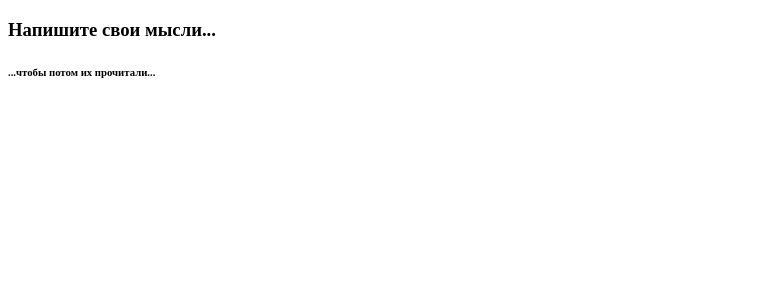
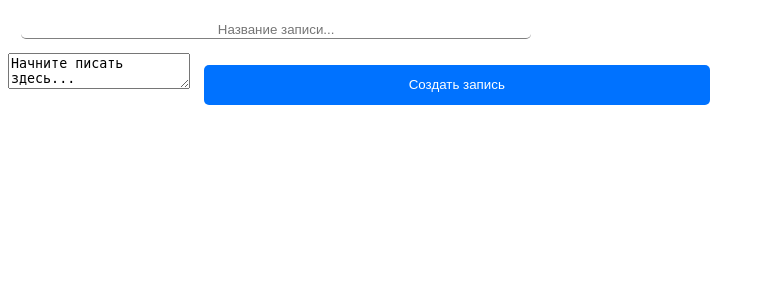
Before and after one commit to AlexanderLivanov/FotosCMS2, a PHP site: page /a/sys/cms/posts.php in a window 1280 px wide. Shown: the top 300 px of the page, without its empty margins (0-765 px from the left). Run offline with PHP 8.4, Linux system fonts and the light colour scheme; some libraries are stand-ins or nearby versions.

Commit message:
Записи появляются в БД
(ура победа)))

```diff
--- a/a/sys/cms/posts.php
+++ b/a/sys/cms/posts.php
@@ -5,46 +5,64 @@
     <meta charset="UTF-8">
     <meta name="viewport" content="width=device-width, initial-scale=1.0">
     <script src="https://code.jquery.com/jquery-3.7.1.min.js"></script>
-    <title></title>
+    <script src="https://cdn.tiny.cloud/1/qz8i2t9v3yqmvp0hyjlv95kybrn89u3py39nj1efjraq0e9p/tinymce/6/tinymce.min.js" referrerpolicy="origin"></script>
+
+    <title>Создать запись</title>
+    <style>
+        #title input {
+            width: 40%;
+            margin: 1em;
+            padding: .5;
+            border: none;
+            border-bottom: 1px solid grey;
+            border-radius: 5px;
+            outline: none;
+            text-align: center;
+        }
+
+        #submit_post_btn {
+            margin: 10px;
+            color: white;
+            width: 40%;
+            height: 40px;
+            text-align: center;
+            vertical-align: middle;
+            background-color: #0072ff;
+            transition: all 0.3s;
+            border: none;
+            border-radius: 5px;
+            cursor: pointer;
+        }
+
+        #submit_post_btn:hover {
+            color: white;
+            width: 41%;
+            height: 40px;
+            text-align: center;
+            vertical-align: middle;
+            background-color: #59be6e;
+            transition: all 0.3s;
+            border: none;
+            border-radius: 5px;
+            cursor: pointer;
+        }
+    </style>
 </head>
 
 <body>
-    <div id="editor">
-        <h3>Напишите свои мысли...</h3>
-        <h6>...чтобы потом их прочитали...</h6>
-    </div>
-    <script src="https://cdn.ckeditor.com/ckeditor5/39.0.2/classic/ckeditor.js"></script>
+    <form method="post" action="content/create_post.php">
+        <div id="title">
+            <input type="text" name="post_title" id="post_title" placeholder="Название записи..." maxlength="255" required>
+        </div>
+        <textarea name="post_content" id="tiny">Начните писать здесь...</textarea>
+        <input type="submit" id="submit_post_btn" value="Создать запись">
+    </form>
     <script>
-        let content;
-        let helperEditor;
-
-        ClassicEditor
-            .create(document.querySelector('#editor'))
-            .then(editor => {
-                helperEditor = editor;
-            })
-            .catch(error => {
-                console.error(error);
-            });
-
-        // function getPostContent() {
-        //     content = helperEditor.getData();
-        //     sendPostContent(content);
-        // }
-
-        // function sendPostContent(content) {
-        //     $.ajax({
-
-        //         url: "content/generatePost.php",
-        //         method: "POST",
-        //         data: {
-        //             "content": content
-        //         },
-        //         success: function(data) {
-        //             console.log(data);
-        //         }
-        //     });
-        // }
+        tinymce.init({
+            selector: '#tiny',
+            plugins: 'anchor autolink charmap codesample emoticons image link lists media searchreplace table visualblocks wordcount',
+            toolbar: 'undo redo | blocks fontfamily fontsize | bold italic underline strikethrough | link image media table | align lineheight | numlist bullist indent outdent | emoticons charmap | removeformat',
+        });
     </script>
 </body>
 
--- a/a/sys/header.php
+++ b/a/sys/header.php
@@ -5,8 +5,8 @@
     <meta charset="UTF-8">
     <meta name="viewport" content="width=device-width, initial-scale=1.0">
     <title></title>
-    <link rel="stylesheet" href="../../css/style.css">
-    <link rel="stylesheet" href="../../css/search.css">
+    <link rel="stylesheet" href="css/style.css">
+    <link rel="stylesheet" href="css/search.css">
     <script src="https://ajax.googleapis.com/ajax/libs/jquery/3.4.1/jquery.min.js"></script>
 </head>
 
--- a/a/sys/time.php
+++ /dev/null
@@ -1,6 +0,0 @@
-<?php
-
-$dt = new DateTime();
-$tz = new DateTimeZone("Europe/Moscow");
-$dt->setTimezone($tz);
-$current_time = $dt->format('d.m.Y, H:i:s');
--- a/register.php
+++ b/register.php
@@ -12,7 +12,7 @@ if (isset($_POST['register'])) {
     $query->execute();
 
     if ($query->rowCount() == 0) {
-        $query = $connection->prepare("INSERT INTO users(username,password, registered) VALUES (:username, :password_hash, :tm)");
+        $query = $connection->prepare("INSERT INTO users (username, password, registered) VALUES (:username, :password_hash, :tm)");
         $query->bindParam("username", $username, PDO::PARAM_STR);
         $query->bindParam("password_hash", $password_hash, PDO::PARAM_STR);
         $query->bindParam("tm", $tm, PDO::PARAM_STR);
```
Also changed, not shown: a/sys/cfg.php (+8 -0 lines), content/create_post.php (added, +16 -0 lines), a/sys/userset.php (line endings or trailing spaces), 1 other file.
